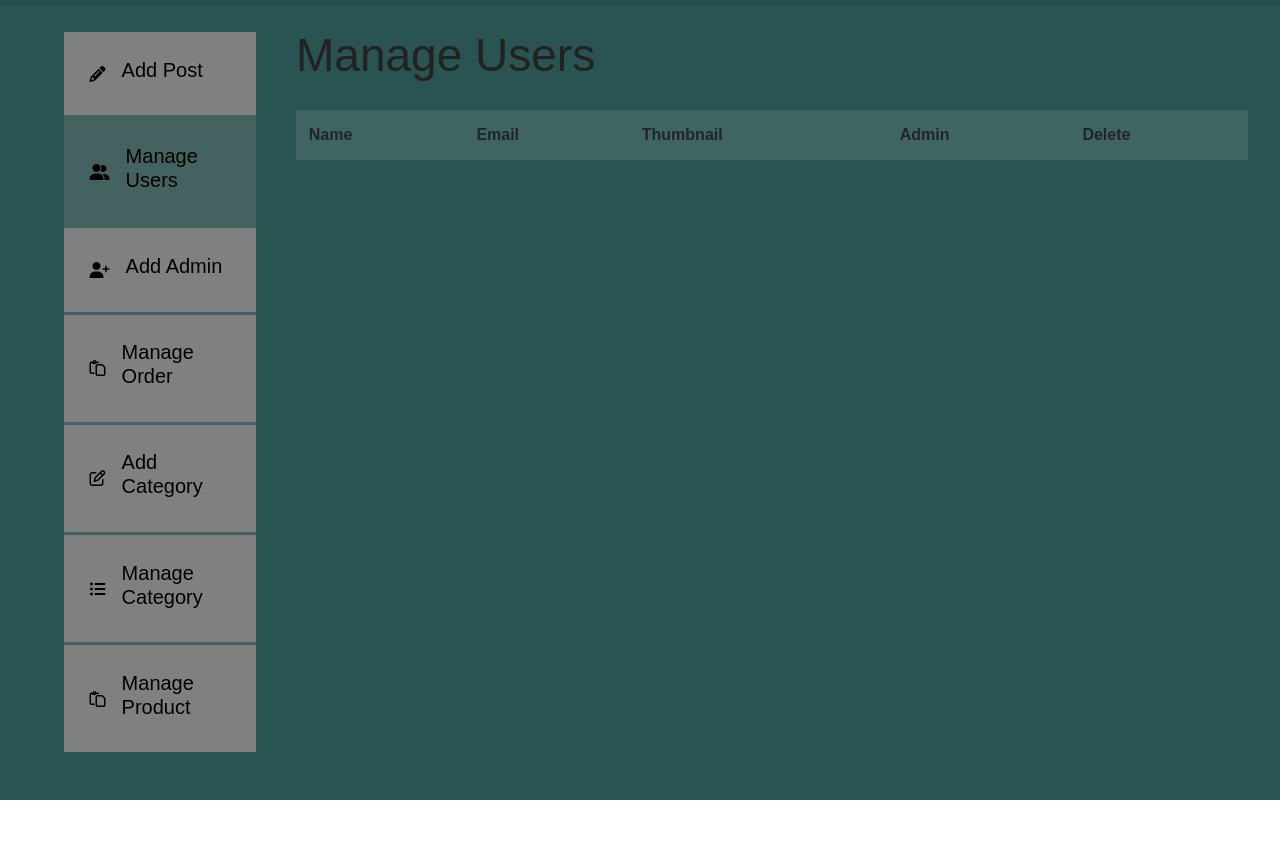
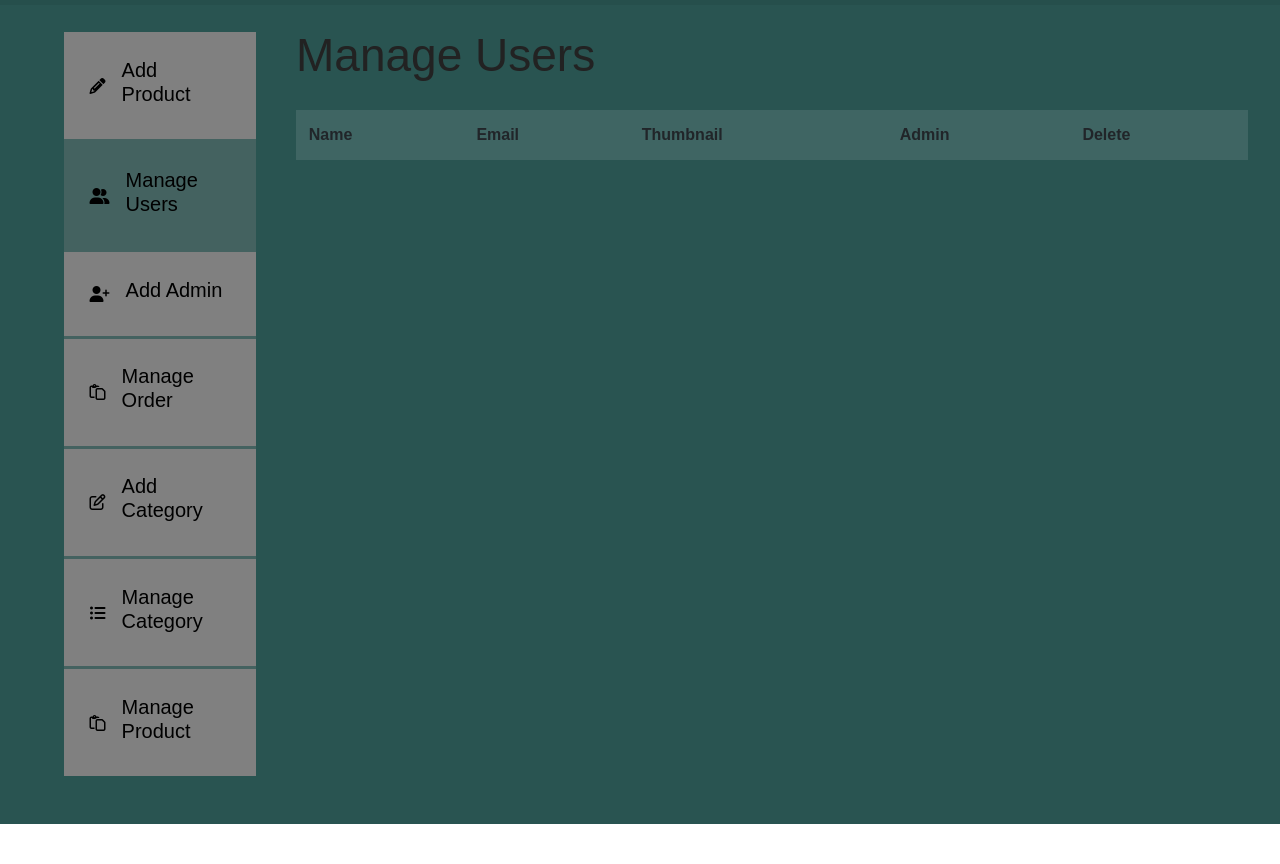
Before and after one commit to Appleeyes/Online-shop, a PHP site: page /Online-shop/admin in a window 1280 px wide. Shown: the part 96-960 px from the top of the page. Run offline with PHP 8.4, Linux system fonts and the light colour scheme; the visitor is signed in with stand-in values (Sample User, id 1); tables that the repository leaves empty hold one stand-in row (values such as "Sample post"); lists and menus that the app fills with data are empty; some libraries are stand-ins or nearby versions.

Commit message:
feat: updated some products features to be included in the admin dashboard e.g: addproduct and update product

```diff
--- a/index.php
+++ b/index.php
@@ -49,6 +49,8 @@ $router->get(path: BASE_URL . 'admin/categories/update', handler: AdminControlle
 $router->post(path: BASE_URL . 'admin/categories/update', handler: AdminController::class . '::updateCategories');
 $router->get(path: BASE_URL . 'admin/categories/remove', handler: AdminController::class . '::removeCategories');
 $router->get(path: BASE_URL . 'admin/products', handler: AdminController::class . '::showProductTable');
+$router->get(path: BASE_URL . 'admin/products/remove', handler: AdminController::class . '::removeProducts');
+
 
 
 
--- a/src/Controllers/AdminController.php
+++ b/src/Controllers/AdminController.php
@@ -218,4 +218,46 @@ class AdminController
         $productData = $product->getProducts();
         require_once __DIR__ . '/../Views/Users/admin/products.php';
     }
+
+    public function removeProducts()
+    {
+        if ($_SERVER['REQUEST_METHOD'] === 'GET' && isset($_GET['product_id'])) {
+            $product_id = $_GET['product_id'];
+
+            $product = new Product();
+            $products = $product->fetchProductById($product_id); // Fetch user data
+
+            if ($products) {
+                $admin = new Admin();
+                $result = $admin->removeProduct($product_id);
+
+                $thumbnailPath = __DIR__ . '/../../../Online-shop/public/db-img/';
+                $thumbnailName = basename($products->thumbnail);
+                // Construct the full path to the thumbnail
+                $fullThumbnailPath = $thumbnailPath . $thumbnailName;
+
+                // Check if the thumbnail file exists and delete it
+                if (file_exists($fullThumbnailPath)) {
+                    if (unlink($fullThumbnailPath)) {
+                        $_SESSION['success_message'] .= ' Thumbnail deleted.';
+                    } else {
+                        $_SESSION['error_message'] .= ' Unable to delete thumbnail.';
+                    }
+                } else {
+                    $_SESSION['error_message'] .= ' Thumbnail not found.';
+                }
+
+                if ($result) {
+                    $_SESSION['success_message'] = 'Product deleted successfully.';
+                } else {
+                    $_SESSION['error_message'] = 'Unable to delete Product.';
+                }
+            } else {
+                $_SESSION['error_message'] = 'Product not found.';
+            }
+
+            header('Location: ' . BASE_URL . 'admin/products');
+            exit();
+        }
+    }
 }
--- a/src/Controllers/ProductController.php
+++ b/src/Controllers/ProductController.php
@@ -90,7 +90,7 @@ class ProductController
 
                 if ($result) {
                     $_SESSION['success_message'] = 'Product added successfully.';
-                    header('location: ' . BASE_URL . 'product/add');
+                    header('location: ' . BASE_URL . 'admin/products');
                     die();
                 }
             }
@@ -183,7 +183,7 @@ class ProductController
 
                 if ($result) {
                     $_SESSION['success_message'] = 'Product updated successfully.';
-                    header('location: ' . BASE_URL .'product/update?id=' . $product->product_id);
+                    header('location: ' . BASE_URL .'admin/products');
                     die();
                 }
             }
--- a/src/Models/Admin.php
+++ b/src/Models/Admin.php
@@ -105,4 +105,18 @@ class Admin
             die('<p class="error">Failed to remove category from base: ' . $e->getMessage() . '</p>');
         }
     }
+
+    public function removeProduct($product_id)
+    {
+        $query = "DELETE FROM products WHERE product_id = :product_id";
+        $params = [
+            ':product_id' => $product_id,
+        ];
+
+        try {
+            return $this->db->delete($query, $params);
+        } catch (\PDOException $e) {
+            die('<p class="error">Failed to remove product from base: ' . $e->getMessage() . '</p>');
+        }
+    }
 }
--- a/src/Views/Products/addProduct.php
+++ b/src/Views/Products/addProduct.php
@@ -1,4 +1,5 @@
 <?php
+$activePage = 'addProduct';
 require_once __DIR__ . '/../templates/header.php';
 require_once __DIR__ . '/../templates/navigation.php';
 
--- a/src/Views/Products/updateProduct.php
+++ b/src/Views/Products/updateProduct.php
@@ -1,4 +1,5 @@
 <?php
+$activePage = 'updateProduct';
 require_once __DIR__ . '/../templates/header.php';
 require_once __DIR__ . '/../templates/navigation.php';
 ?>
--- a/src/Views/templates/aside.php
+++ b/src/Views/templates/aside.php
@@ -1,8 +1,8 @@
 <aside>
     <ul>
         <li>
-            <a href="add-post.php"><i class="fa-solid fa-pencil"></i>
-                <h5>Add Post</h5>
+            <a href="<?= BASE_URL ?>product/add"><i class="fa-solid fa-pencil"></i>
+                <h5>Add Product</h5>
             </a>
         </li>
         <li>
--- a/src/Views/templates/navigation.php
+++ b/src/Views/templates/navigation.php
@@ -24,7 +24,7 @@ if (isset($_SESSION['user_id'])) {
             <?php if (isset($_SESSION['user_id'])) : ?>
                 <?php if (isset($_SESSION['user_role']) && $_SESSION['user_role']) : ?>
                     <!-- User is an admin -->
-                    <?php if ($activePage === 'admin' || $activePage === 'paidOrders' || $activePage === 'addAdmin' || $activePage === 'categories'|| $activePage === 'addCategory'|| $activePage === 'updateCategory') : ?>
+                    <?php if ($activePage === 'admin' || $activePage === 'paidOrders' || $activePage === 'addAdmin' || $activePage === 'categories'|| $activePage === 'addCategory'|| $activePage === 'updateCategory'|| $activePage === 'addProduct' || $activePage === 'updateProduct') : ?>
                         <li><a href="<?= BASE_URL ?>logout">Logout</a></li>
                         <div class="user-thumb">
                             <?php
```
Also changed, not shown: src/Views/Users/admin/products.php (+6 -4 lines).
